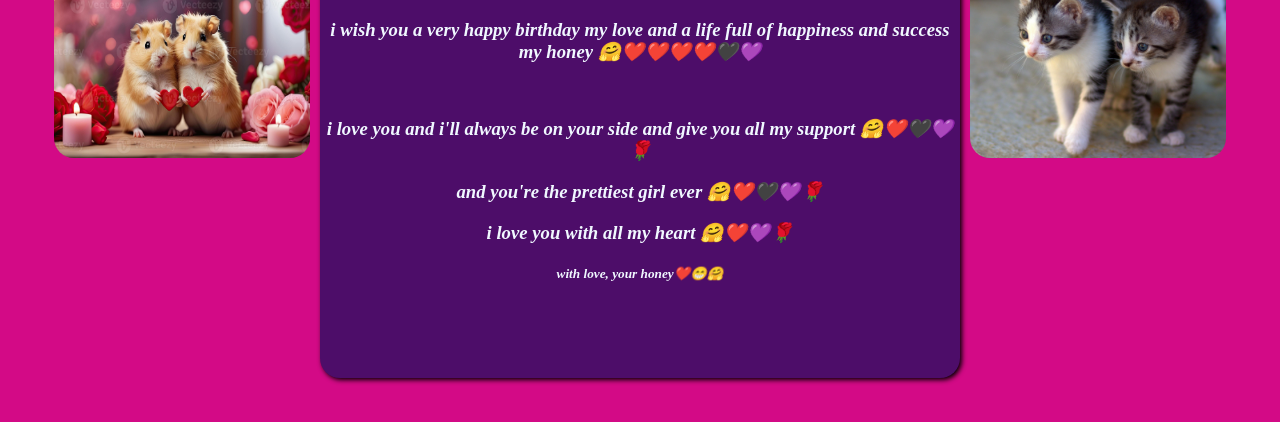
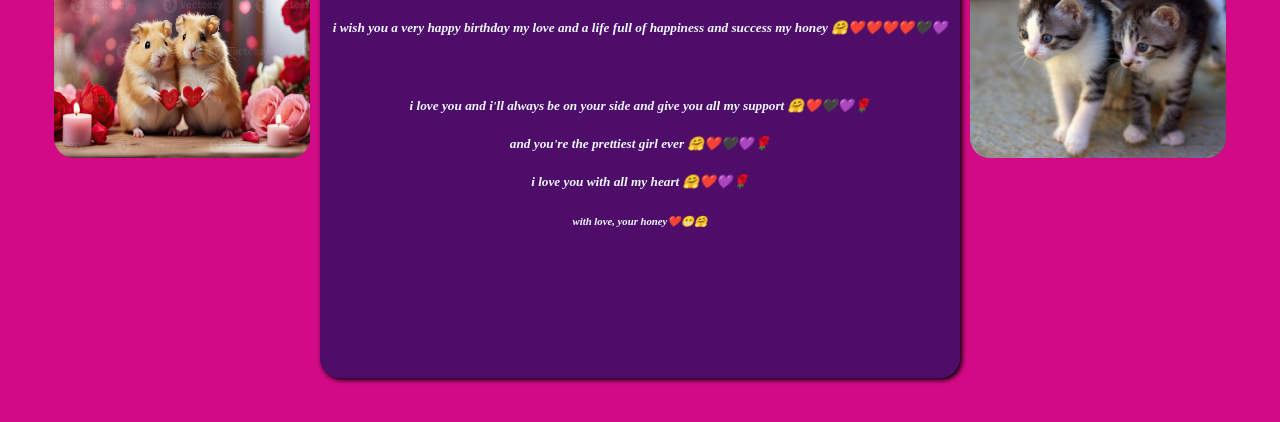
Before and after one commit to yasser-ctrl/birthday, a plain HTML site: page index.html in a window 1280 px wide. Shown: the part 270-692 px from the top of the page. Drawn offline with Linux system fonts and the light colour scheme.

Commit message:
Add files via upload

```diff
--- a/index.html
+++ b/index.html
@@ -14,13 +14,13 @@
 <img id="hamsters"  src="hamsters.jpeg" alt="">
 <div class="frame">
     <h1 >Happy Birthday 😁</h1>
-    <h3>i wish you a very happy birthday my love and a life full of happiness and success my honey 🤗❤️❤️❤️❤️🖤💜</h3>
+    <h5>i wish you a very happy birthday my love and a life full of happiness and success my honey 🤗❤️❤️❤️❤️🖤💜</h5>
     <br>
-    <h3>i love you and i'll always be on your side and give you all my support 🤗❤️🖤💜🌹</h3>
+    <h5>i love you and i'll always be on your side and give you all my support 🤗❤️🖤💜🌹</h5>
 
-    <h3>and you're the prettiest girl ever 🤗❤️🖤💜🌹</h3>
-    <h3>i love you with all my heart 🤗❤️💜🌹</h3>
-    <h5>with love, your honey❤️😁🤗</h5>
+    <h5>and you're the prettiest girl ever 🤗❤️🖤💜🌹</h5>
+    <h5>i love you with all my heart 🤗❤️💜🌹</h5>
+    <h6>with love, your honey❤️😁🤗</h6>
 </div>
 
 <img src="cat-4252596_1280.jpg" alt="">
```
